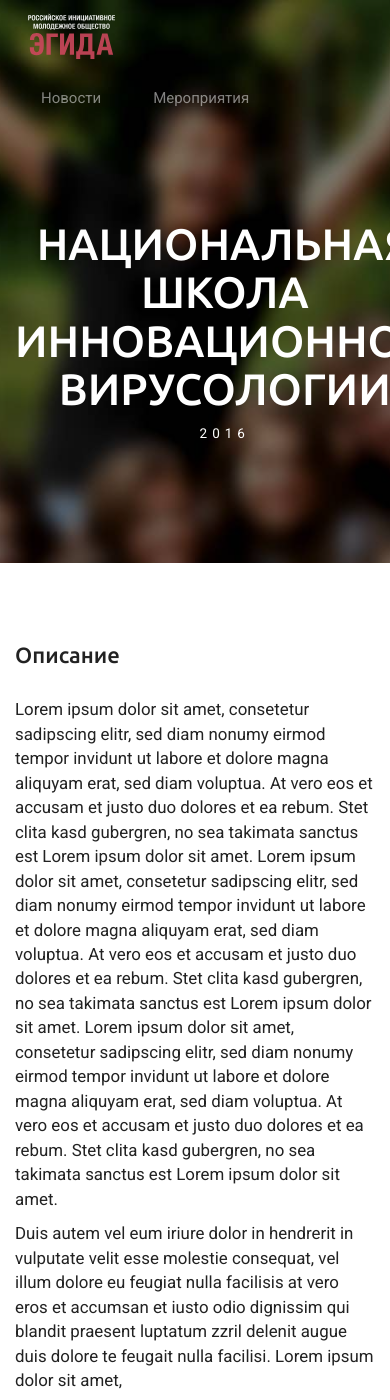
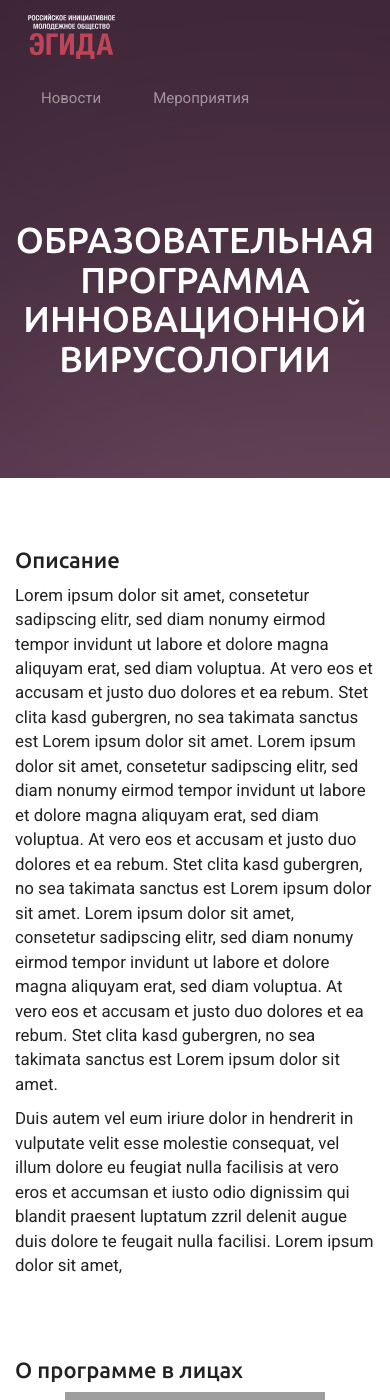
Before and after one commit to rimo-egida/rimo-egida.github.io, a Jekyll site: the page built from ivep2016.html, in a window 390 px wide and 1400 px high. Built offline with Jekyll 4.4.1, drawn with Linux system fonts in a browser that asks for light colours; nearby versions of some CDN libraries; some of the changed text lies outside the part shown; grey boxes are pictures that could not be loaded.

Commit message:
improved IVEP page

```diff
--- a/assets/css/custom.css
+++ b/assets/css/custom.css
@@ -4,6 +4,10 @@
 
 h1, h2, h3, h4, h5, h6 {
   font-family: "Ubuntu", Helvetica, sans-serif;
+}
+
+h2 {
+    font-size: 54px;
 }
 
 p {
@@ -50,6 +54,12 @@
         text-align: center;
         float: none;
         padding: 0;
+    }
+}
+
+@media only screen and (max-width: 500px) {
+    h2 {
+        font-size: 36px;
     }
 }
 
@@ -243,42 +253,42 @@
     top: 90px;
 }
 
-.slim-bg-nivs2016 {
-    background-image: url(../images/headers/nivs2016.jpg);
+.slim-bg-purple {
+    background-image: url(../images/headers/purple.jpg);
 }
 
 #conferention {
     padding: 40px 0;
 }
 
-#conf-nav li a {
+#program-nav li a {
     color: #575757;
     font-size: 0.85em;
     font-weight: 500;
     padding: 5px 15px;
 }
 
-#conf-nav li.active {
+#program-nav li.active {
     border-left: 3px solid #763b7b;
 }
 
-#conf-nav li.active a {
+#program-nav li.active a {
     color: #763b7b;
     padding-left: 12px;
 }
 
-#conf-nav li a:hover {
+#program-nav li a:hover {
     color: #763b7b;
     background-color: #fff;
     border-left: 1px solid #763b7b;
     padding-left: 14px;
 }
 
-#conf-nav li a:focus {
+#program-nav li a:focus {
     background-color: #fff;
 }
 
-#conf-nav li.active a:hover {
+#program-nav li.active a:hover {
     background-color: #fff;
     border-left: none;
     padding-left: 12px;
@@ -288,14 +298,18 @@
     margin-bottom: 30px;
 }
 
-#conf-about .team-profile {
+#program-about .team-profile {
     min-height: 360px;
     max-width: 260px;
     margin: 0 auto 40px;
 }
 
-#conf-about .row:last-child {
+#program-about .row:last-child {
     margin-bottom: 0;
+}
+
+#program-schedule table caption {
+    color: #763b7b;
 }
 
 .step {
@@ -317,22 +331,18 @@
   color: #808080;
 }
 
-#conf-partners {
-    padding-top: 50px;
-}
-
-#conf-partners .partner-img {
+#program-partners .partner-img {
     height: 215px;
 }
 
-#conf-schedule {
-    padding-top: 15px;
+#program-partners {
+    padding-bottom: 0;
 }
 
-#conf-faq #accordion h4 {
+#program-faq #accordion h4 {
     margin-bottom: 0;
 }
 
-#conf-faq #accordion a:hover {
+#program-faq #accordion a:hover {
     color: #763b7b;
 }
--- a/nivs2016.html
+++ b/ivep2016.html
@@ -1,7 +1,8 @@
 ---
 layout: default
-title: Национальная школа инновационной вирусологии
-permalink: /nivs2016/
+title: Образовательная программа инновационной вирусологии
+permalink: /ivep2016/
+
 team:
   - name: Николай Лунченков
     position: Руководитель
@@ -10,35 +11,91 @@
   - name: Джулия Аракелян
     photo: https://dl.dropboxusercontent.com/u/3599809/egida/team/arakelyan.jpg
     message: Lorem ipsum dolor sit amet, consetetur sadipscing elitr, sed diam nonumy eirmod tempor invidunt ut labore et dolore magna aliquyam erat, sed diam voluptua. At vero eos et accusam et justo duo dolores et ea rebum. Stet clita kasd gubergren, no sea takimata sanctus est Lorem ipsum dolor sit amet. Lorem ipsum dolor sit amet, consetetur sadipscing elitr.
+
+schedule:
+  - date: Понедельник, 25 апреля
+    rows:
+     - time: 09:00 - 09:30
+       desc: Открытие образовательной программы
+     - time: 09:30 - 10:30
+       desc: Вступительная лекция
+     - time: 10:30 - 11:30
+       desc: Общие вопросы ВИЧ-инфекции. Основные клинические проявления
+     - time: 11:30 - 12:00
+       desc: Кофе-брейк
+     - time: 12:00 - 12:30
+       desc: Эволюция антиретровирусной терапии
+     - time: 12:30 - 13:00
+       desc: Алгоритм выбора первой линии терапии ВИЧ-инфекции
+     - time: 13:00 - 13:30
+       desc: Бизнес-кейс с экономическим клубом МГИМО
+     - time: 15:00 - 18:00
+       desc: Экскурсия
+  - date: Вторник, 26 апреля
+    rows:
+     - time: 09:00 - 10:00
+       desc: 'Перинатальная профилактика ВИЧ-инфекции: опыт столичного здравоохранения'
+     - time: 10:00 - 11:00
+       desc: Живая книга. ВИЧ-инфекция от первого лица
+     - time: 11:00 - 11:30
+       desc: Кофе-брейк
+     - time: 11:30 - 13:00
+       desc: Гепатиты. Патогенез. Клиника. Диагностика. Новые схемы лечения. Перспективы развития
+     - time: 13:00 - 13:30
+       desc: Процесс импортозамещения. Важность процесса для отечественного здравоохранения
+     - time: 15:00 - 18:00
+       desc: Экскурсия
+  - date: Среда, 27 апреля
+    rows:
+     - time: 09:00 - 09:30
+       desc: Эбола. Патогенез
+     - time: 09:30 - 10:00
+       desc: SARS. Патогенез. Клиника
+     - time: 10:00 - 10:30
+       desc: Вебинар "Japanese encephalitis"
+     - time: 10:30 - 11:00
+       desc: Кофе-брейк
+     - time: 11:00 - 12:00
+       desc: 'Иммунопатогенез группа: от правильного понимания к эффективному лечению'
+     - time: 12:00 - 13:00
+       desc: Лабораторная диагностика вирусных инфекций
+     - time: 15:00 - 18:00
+       desc: Экскурсия
+  - date: Четверг, 28 апреля
+    rows:
+     - time: 09:00 - 17:00
+       desc: Конференция
+     - time: 17:00 - 18:00
+       desc: Закрытие. Награждение
+
 ---
 
 {% include menu.html %}
 
 <header id="site-header" class="site-header header-classic wrapper-table">
-    <div class="slim-bg-nivs2016 overlay-01 parallax-hero" data-top="transform: translate3d(0px, 0px, 0px)" data-top-bottom="transform: translate3d(0px, -200px, 0px)" data-anchor-target="#site-header"></div>
+    <div class="slim-bg-purple overlay-01 parallax-hero" data-top="transform: translate3d(0px, 0px, 0px)" data-top-bottom="transform: translate3d(0px, -200px, 0px)" data-anchor-target="#site-header"></div>
     <div class="valign-center">
         <div class="container">
-            <div  class="intro text-center">
+            <div class="intro text-center">
                 <h2>{{ page.title }}</h2>
-                <p class="subtitle">2016</p>
             </div>
         </div>
     </div>
 </header>
 
-<section id="conferention" class="section">
+<section id="programerention" class="section">
     <div class="container">
         <div class="row">
 
             <div class="col-md-9">
-                <div id="conf-description" class="section">
+                <div id="program-description" class="section">
                     <h4>Описание</h4>
                     <p>Lorem ipsum dolor sit amet, consetetur sadipscing elitr, sed diam nonumy eirmod tempor invidunt ut labore et dolore magna aliquyam erat, sed diam voluptua. At vero eos et accusam et justo duo dolores et ea rebum. Stet clita kasd gubergren, no sea takimata sanctus est Lorem ipsum dolor sit amet. Lorem ipsum dolor sit amet, consetetur sadipscing elitr, sed diam nonumy eirmod tempor invidunt ut labore et dolore magna aliquyam erat, sed diam voluptua. At vero eos et accusam et justo duo dolores et ea rebum. Stet clita kasd gubergren, no sea takimata sanctus est Lorem ipsum dolor sit amet. Lorem ipsum dolor sit amet, consetetur sadipscing elitr, sed diam nonumy eirmod tempor invidunt ut labore et dolore magna aliquyam erat, sed diam voluptua. At vero eos et accusam et justo duo dolores et ea rebum. Stet clita kasd gubergren, no sea takimata sanctus est Lorem ipsum dolor sit amet.</p>
                     <p>Duis autem vel eum iriure dolor in hendrerit in vulputate velit esse molestie consequat, vel illum dolore eu feugiat nulla facilisis at vero eros et accumsan et iusto odio dignissim qui blandit praesent luptatum zzril delenit augue duis dolore te feugait nulla facilisi. Lorem ipsum dolor sit amet,</p>
                 </div>
 
-                <div id="conf-about" class="section">
-                    <h4>О конференции в лицах</h4>
+                <div id="program-about" class="section">
+                    <h4>О программе в лицах</h4>
                     {% for member in page.team %}
                         <div class="row">
                             <div class="col-md-4">
@@ -58,7 +115,7 @@
                     {% endfor %}
                 </div>
 
-                <div id="conf-partners" class="section">
+                <div id="program-partners" class="section">
                     <h4>Организаторы и партнеры</h4>
                     <div class="row">
                         {% for partner in site.data.partners %}
@@ -73,17 +130,34 @@
                     </div>
                 </div>
 
-                <div id="conf-schedule" class="section">
-                    <h4>Расписание конференции</h4>
-                    <p>Lorem ipsum dolor sit amet, consetetur sadipscing elitr, sed diam nonumy eirmod tempor invidunt ut labore et dolore magna aliquyam erat, sed diam voluptua. At vero eos et accusam et justo duo dolores et ea rebum. Stet clita kasd gubergren, no sea takimata sanctus est Lorem ipsum dolor sit amet. Lorem ipsum dolor sit amet, consetetur sadipscing elitr, sed diam nonumy eirmod tempor invidunt ut labore et dolore magna aliquyam erat, sed diam voluptua. At vero eos et accusam et justo duo dolores et ea rebum. Stet clita kasd gubergren, no sea takimata sanctus est Lorem ipsum dolor sit amet. Lorem ipsum dolor sit amet, consetetur sadipscing elitr, sed diam nonumy eirmod tempor invidunt ut labore et dolore magna aliquyam erat, sed diam voluptua. At vero eos et accusam et justo duo dolores et ea rebum. Stet clita kasd gubergren, no sea takimata sanctus est Lorem ipsum dolor sit amet.</p>
-                    <p>Duis autem vel eum iriure dolor in hendrerit in vulputate velit esse molestie consequat, vel illum dolore eu feugiat nulla facilisis at vero eros et accumsan et iusto odio dignissim qui blandit praesent luptatum zzril delenit augue duis dolore te feugait nulla facilisi. Lorem ipsum dolor sit amet,</p>
+                <div id="program-schedule" class="section">
+                    <h4>Расписание</h4>
+                    {% for day in page.schedule %}
+                        <table class="table table-bordered">
+                            <caption><strong>{{ day.date }}</strong></caption>
+                            <thead>
+                                <tr>
+                                    <th>Время</th>
+                                    <th>Описание</th>
+                                </tr>
+                            </thead>
+                            <tbody>
+                                {% for row in day.rows %}
+                                <tr>
+                                    <td style="width:105px">{{ row.time }}</td>
+                                    <td>{{ row.desc }}</td>
+                                </tr>
+                                {% endfor %}
+                            </tbody>
+                        </table>
+                    {% endfor %}
                 </div>
 
-                <div id="conf-registration" class="section">
+                <div id="program-registration" class="section">
                     <h4 style="margin-bottom:10px">Регистрация</h4>
                     <div class="registration-steps">
                         <div class="row">
-                            <div class="col-md-4">
+                            <div class="col-md-6">
                                 <div class="step">
                                     <div class="icon">
                                         <span class="fa-stack">
@@ -96,7 +170,7 @@
                                     </div>
                                 </div>
                             </div>
-                            <div class="col-md-4">
+                            <div class="col-md-6">
                                 <div class="step">
                                     <div class="icon">
                                         <span class="fa-stack">
@@ -109,7 +183,7 @@
                                     </div>
                                 </div>
                             </div>
-                            <div class="col-md-4">
+                            <div class="col-md-6">
                                 <div class="step">
                                     <div class="icon">
                                         <span class="fa-stack">
@@ -122,7 +196,7 @@
                                     </div>
                                 </div>
                             </div>
-                            <div class="col-md-4">
+                            <div class="col-md-6">
                                 <div class="step">
                                     <div class="icon">
                                         <span class="fa-stack">
@@ -135,7 +209,7 @@
                                     </div>
                                 </div>
                             </div>
-                            <div class="col-md-4">
+                            <div class="col-md-6">
                                 <div class="step">
                                     <div class="icon">
                                         <span class="fa-stack">
@@ -148,7 +222,7 @@
                                     </div>
                                 </div>
                             </div>
-                            <div class="col-md-4">
+                            <div class="col-md-6">
                                 <div class="step">
                                     <div class="icon">
                                         <span class="fa-stack">
@@ -169,7 +243,7 @@
                     <p>Duis autem vel eum iriure dolor in hendrerit in vulputate velit esse molestie consequat, vel illum dolore eu feugiat nulla facilisis at vero eros et accumsan et iusto odio dignissim qui blandit praesent luptatum zzril delenit augue duis dolore te feugait nulla facilisi. Lorem ipsum dolor sit amet,</p>
                 </div>
 
-                <div id="conf-faq" class="section">
+                <div id="program-faq" class="section">
                     <h4>Вопросы и ответы</h4>
                     <div class="panel-group" id="accordion">
                         <div class="panel panel-default">
@@ -251,20 +325,20 @@
                                 </div>
                             </div>
                         </div>
-                    </div> <!-- /#accordion -->
+                    </div>
                 </div>
             </div>
 
             <div class="col-md-3">
-                <!-- <nav id="conf-nav" class="scrollspy hidden-xs hidden-sm" data-spy="affix" data-offset-top="215"> -->
-                <nav id="conf-nav" class="scrollspy hidden-xs hidden-sm" data-spy="affix" data-offset-top="485">
+                <!-- <nav id="program-nav" class="scrollspy hidden-xs hidden-sm" data-spy="affix" data-offset-top="215"> -->
+                <nav id="program-nav" class="scrollspy hidden-xs hidden-sm" data-spy="affix" data-offset-top="485">
                     <ul class="nav">
-                        <li><a href="#conf-description">Описание</a></li>
-                        <li><a href="#conf-about">О конференции в лицах</a></li>
-                        <li><a href="#conf-partners">Организаторы и партнеры</a></li>
-                        <li><a href="#conf-schedule">Расписание конференции</a></li>
-                        <li><a href="#conf-registration">Регистрация</a></li>
-                        <li><a href="#conf-faq">Вопросы и ответы</a></li>
+                        <li><a href="#program-description">Описание</a></li>
+                        <li><a href="#program-about">О программе в лицах</a></li>
+                        <li><a href="#program-partners">Организаторы и партнеры</a></li>
+                        <li><a href="#program-schedule">Расписание</a></li>
+                        <li><a href="#program-registration">Регистрация</a></li>
+                        <li><a href="#program-faq">Вопросы и ответы</a></li>
                     </ul>
                 </nav>
             </div>
```
Also changed, not shown: Gemfile.lock.
